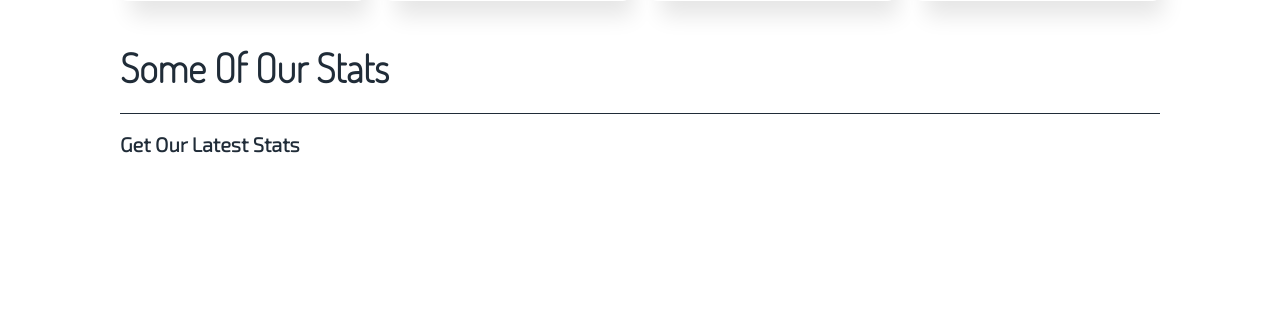
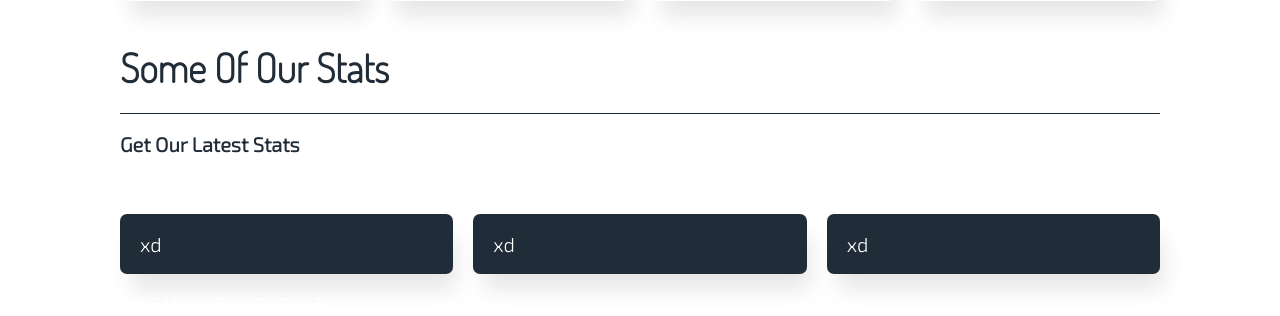
Before and after one commit to Yanis540/PROJET-PWEB, a PHP site: page / in a window 1280 px wide. Shown: the part 3209-3525 px from the top of the page. Before the commit the page ends 3362 px from the top, so only its background shows below. Run offline with PHP 8.4, Linux system fonts and the light colour scheme.

Commit message:
added stats sections

```diff
--- a/CSS/Events.css
+++ b/CSS/Events.css
@@ -5,12 +5,7 @@
     padding-bottom: var(--padding-bottom-page);
 }
 
-p.events-desc ,p.structures-desc,p.about-desc,p.stats-desc{
-  margin-top:20px;
-  margin-bottom: 40px;
-  font-size: 1rem;
-  font-weight: 600;
-}
+
 .events{
     display: grid;
     grid-template-columns: var(--events-grid);
--- a/CSS/Stats.css
+++ b/CSS/Stats.css
@@ -0,0 +1,22 @@
+.stats-page
+{
+    padding-top: 40px;
+    padding-bottom: var(--padding-bottom-page);
+}
+.stats
+{
+    display: grid;
+    grid-template-columns: var(--stats-grid);
+    padding-bottom: 20px;
+    padding-top: 20px;
+    gap: 20px;
+}
+.stat-element
+{
+    background-color: var(--background-color);
+    color:var( --front-color);
+    border-radius: 7px;
+    padding:20px;
+    padding-bottom:20px;
+    box-shadow: 7px 19px 22px -4px rgba(0,0,0,0.1);
+}
--- a/CSS/main.css
+++ b/CSS/main.css
@@ -19,6 +19,7 @@
     --border-size:3px;
     --chat-color:rgb(0, 174, 224);
     --active-discussion:#44b700;
+    --stats-grid:repeat(3,1fr);
 }
 
 *{
@@ -179,8 +180,11 @@ body{
     max-width: 100%;
 
     padding-left: 0;
+    line-height: 1.1;
+}
+.landing-left>*:not(:first-child){
     padding-right: 60px;
-    line-height: 1.1;
+
 }
 .landing-logo
 {
@@ -276,6 +280,12 @@ h1.events-title,h1.structures-title,h1.about-title,h1.stats-title
     line-height: 1.3;
     border-bottom: 1px solid var(--front-color);
     /* text-underline-offset:.5rem; */
+}
+p.events-desc ,p.structures-desc,p.about-desc,p.stats-desc{
+    margin-top:20px;
+    margin-bottom: 40px;
+    font-size: 1rem;
+    font-weight: 600;
 }
 /*              STRUCTURES PAGE               */
 /* commun */
--- a/index.html
+++ b/index.html
@@ -377,10 +377,14 @@
             <p class="stats-desc">Get Our Latest Stats </p>
             <div class="stats">
                 <div class="stat-element">
-
+                 xd
                 </div>
-                <div class="stat-element"></div>
-                <div class="stat-element"></div>
+                <div class="stat-element">
+                    xd
+                </div>
+                <div class="stat-element">
+                    xd
+                </div>
             </div>
         </div>
         <div id='contact'class="contact impaire">THIS WILL BE CONTACT</div>
```
Also changed, not shown: SVG/background.jpg (added).
